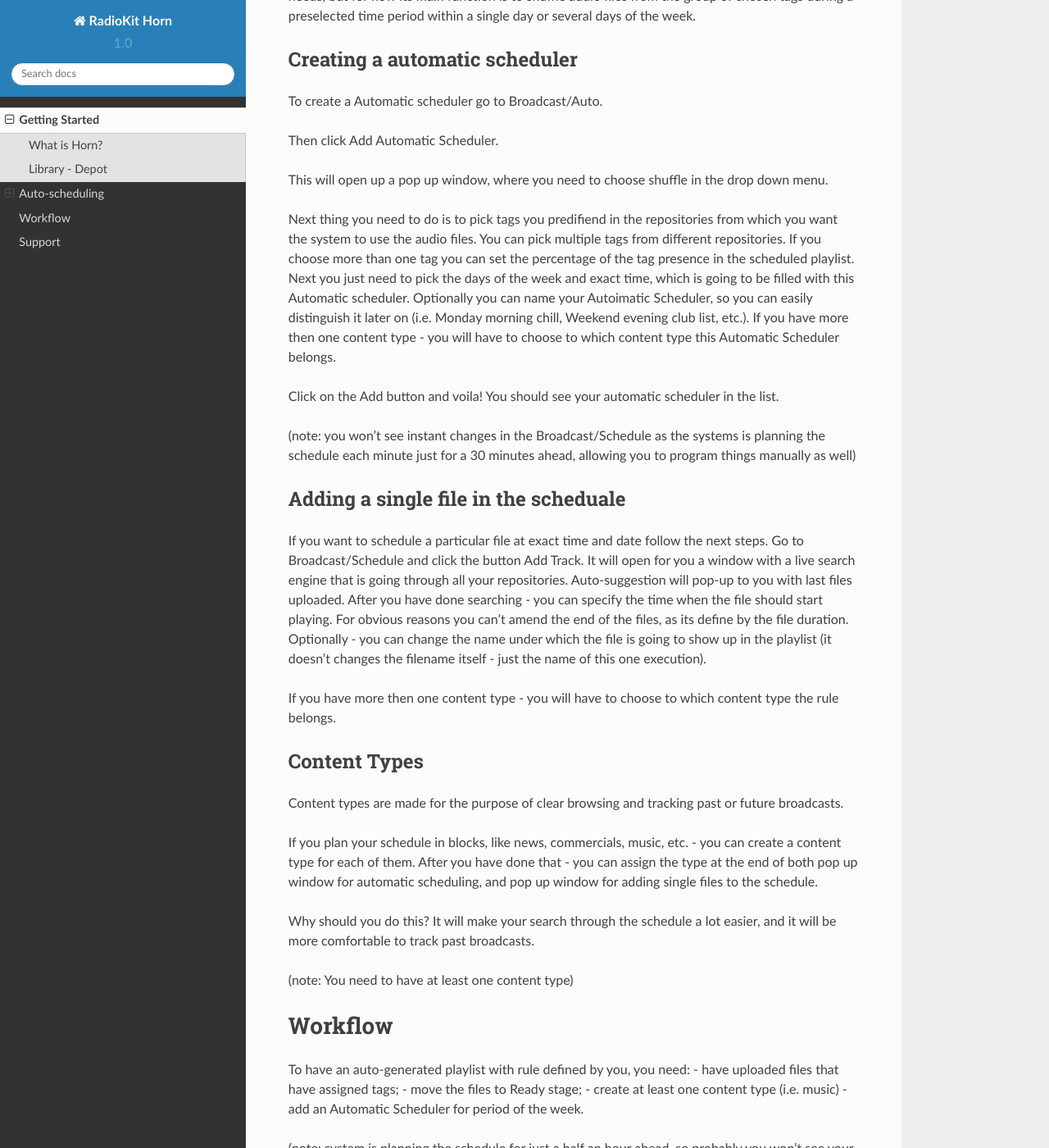
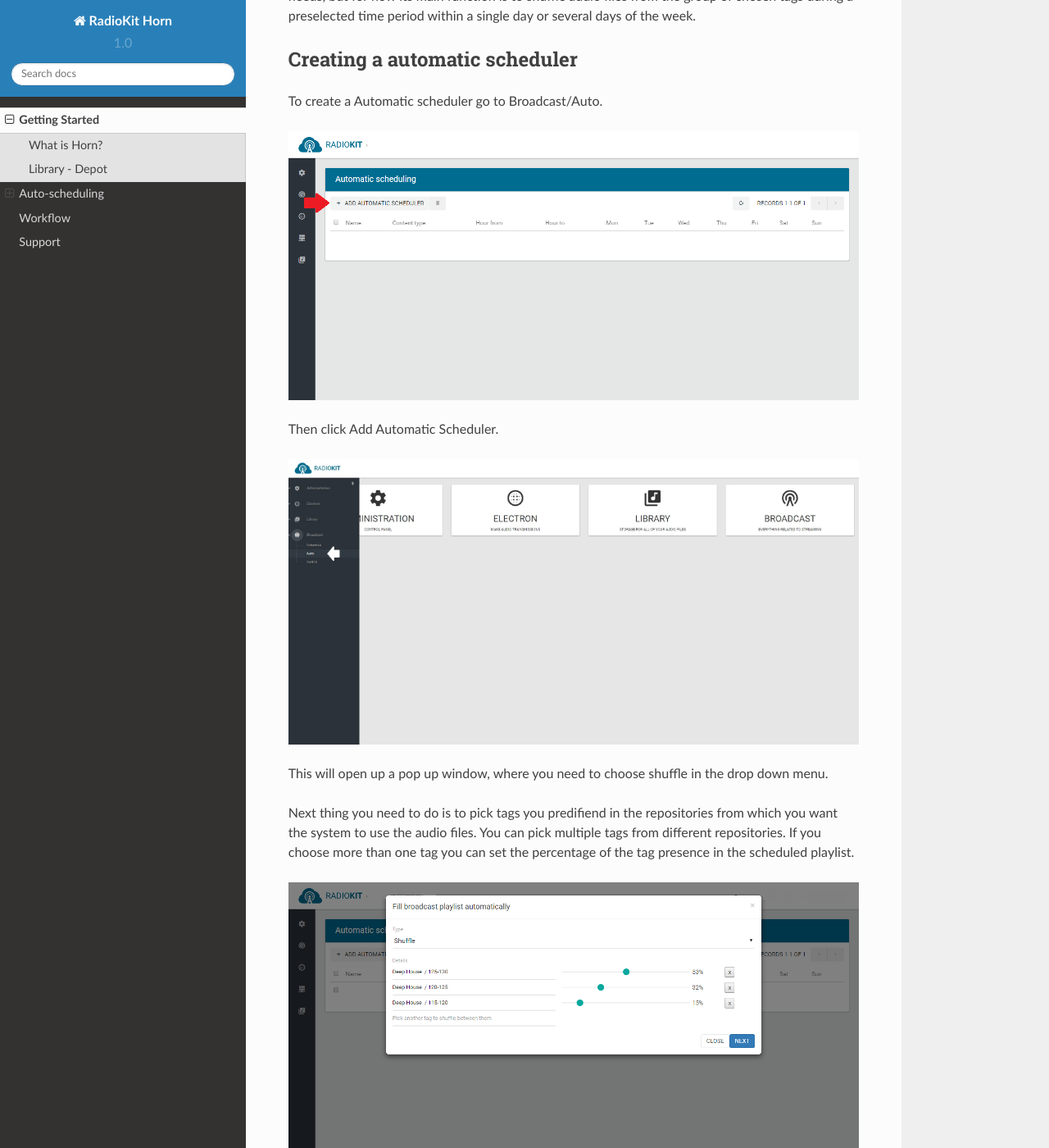
Before and after one commit to radiokit/horn-docs, a Sphinx documentation site: the page built from docs/source/getting-started.rst, in a window 1280 px wide and 1400 px high, scrolled down 709 px. Shown: the whole window at 82% size. Built offline with Sphinx 7.4.7 and the Read the Docs theme 2.0.0, drawn with Linux system fonts in a browser that asks for light colours; some of the changed text lies outside the part shown.

Commit message:
inserted images in text

```diff
--- a/docs/source/getting-started.rst
+++ b/docs/source/getting-started.rst
@@ -37,13 +37,20 @@ Creating a automatic scheduler
 
 To create a Automatic scheduler go to Broadcast/Auto.
 
+.. image:: assets/horn_add_automatic_scheduler.png
+
 Then click Add Automatic Scheduler.
+
+.. image:: assets/horn_broadcast_auto.png
 
 This will open up a pop up window, where you need to choose shuffle in the drop down menu.
 
 Next thing you need to do is to pick tags you predifiend in the repositories from which you want the system to use the audio files.
 You can pick multiple tags from different repositories.
 If you choose more than one tag you can set the percentage of the tag presence in the scheduled playlist.
+
+.. image:: assets/horn_shuffler.png
+
 Next you just need to pick the days of the week and exact time, which is going to be
 filled with this Automatic scheduler. Optionally you can name your Autoimatic Scheduler, so you can easily distinguish it later on (i.e. Monday morning chill, Weekend evening club list, etc.).
 If you have more then one content type - you will have to choose to which content type this Automatic Scheduler belongs.
```
